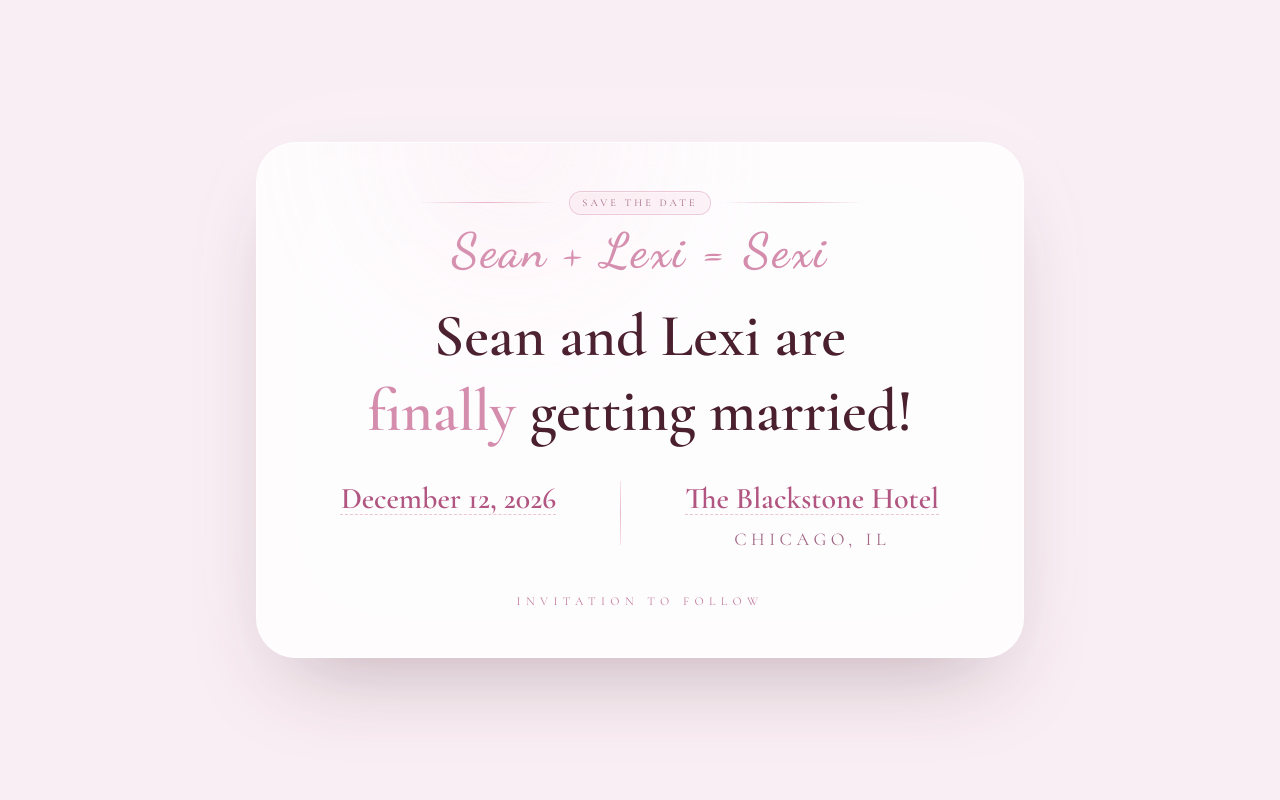
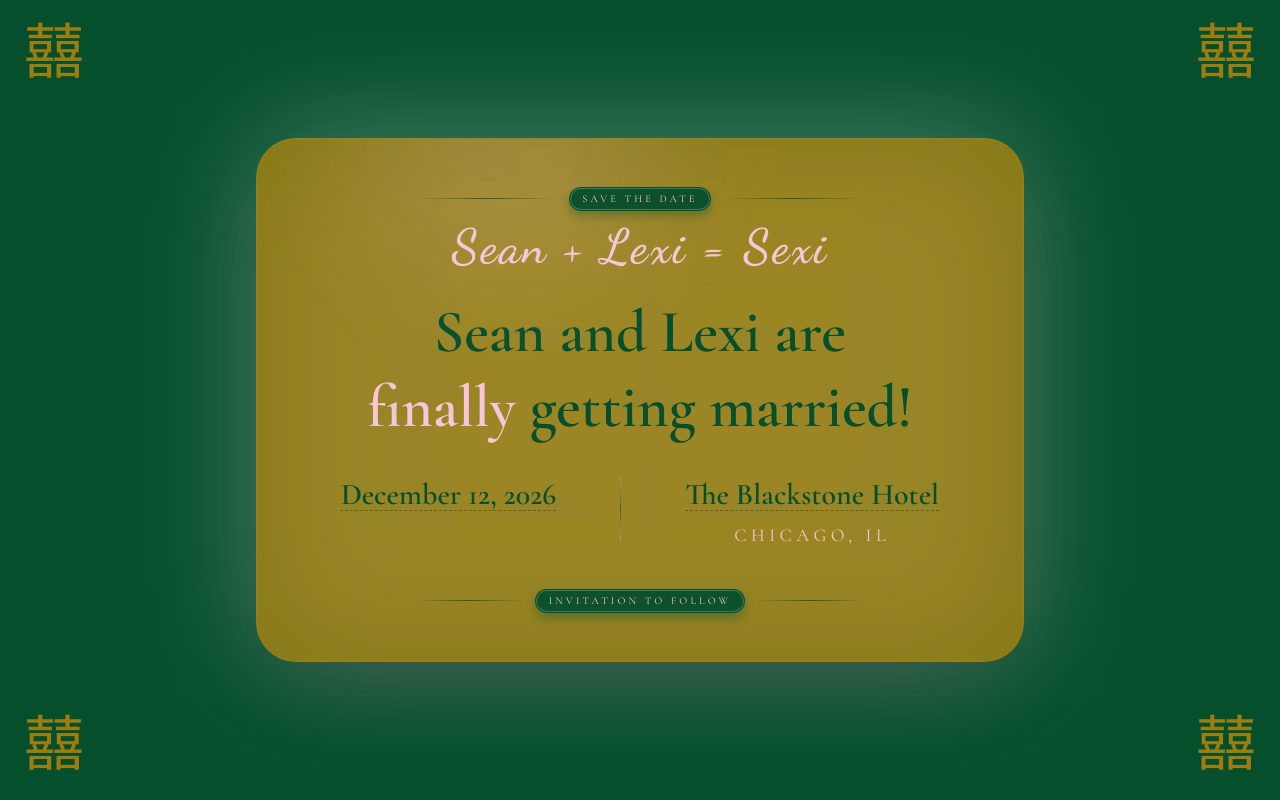
Before and after one commit to seangransee/wedding, a Next.js app: page /savethedate in a window 1280 px wide. Built offline with nearby package versions, Linux system fonts and the light colour scheme.

Commit message:
Update styles in globals.css and SaveTheDate component for aesthetics.

```diff
--- a/src/app/globals.css
+++ b/src/app/globals.css
@@ -44,16 +44,16 @@ body {
   display: block;
   height: 1px;
   flex: 1;
-  background: linear-gradient(to right, transparent, rgba(210, 128, 159, 0.55), transparent);
+  background: linear-gradient(to right, transparent, rgba(5, 79, 45, 0.75), transparent);
 }
 
 .deco-badge {
   letter-spacing: 0.3em;
   padding: 0.2rem 0.8rem;
-  border: 1px solid rgba(214, 141, 173, 0.4);
+  border: 1px solid rgba(5, 79, 45, 0.8);
   border-radius: 999px;
-  background: rgba(249, 228, 238, 0.45);
-  box-shadow: inset 0 0 0 1px rgba(255, 255, 255, 0.3);
+  background: rgba(5, 79, 45, 0.95);
+  box-shadow: 0 0.35rem 0.6rem rgba(5, 79, 45, 0.35), inset 0 0 0 1px rgba(255, 255, 255, 0.22);
 }
 
 .finally-shimmer {
--- a/src/app/savethedate/page.tsx
+++ b/src/app/savethedate/page.tsx
@@ -30,7 +30,31 @@ export const metadata: Metadata = {
 
 export default function SaveTheDate() {
   return (
-    <main className="relative min-h-screen overflow-hidden bg-[#f9eef4] flex items-center justify-center py-8 px-6 text-[#4a1f2e] sm:py-12 md:py-16">
+    <main className="relative min-h-screen overflow-hidden bg-[#054f2d] flex items-center justify-center py-8 px-6 text-white sm:py-12 md:py-16">
+      <span
+        className="pointer-events-none absolute top-6 left-6 text-4xl text-[#b8860b] opacity-85 sm:text-5xl md:text-6xl"
+        aria-hidden="true"
+      >
+        囍
+      </span>
+      <span
+        className="pointer-events-none absolute top-6 right-6 text-4xl text-[#b8860b] opacity-85 sm:text-5xl md:text-6xl"
+        aria-hidden="true"
+      >
+        囍
+      </span>
+      <span
+        className="pointer-events-none absolute bottom-6 left-6 text-4xl text-[#b8860b] opacity-85 sm:text-5xl md:text-6xl"
+        aria-hidden="true"
+      >
+        囍
+      </span>
+      <span
+        className="pointer-events-none absolute bottom-6 right-6 text-4xl text-[#b8860b] opacity-85 sm:text-5xl md:text-6xl"
+        aria-hidden="true"
+      >
+        囍
+      </span>
       <div
         className="art-deco-bg pointer-events-none absolute inset-0 -z-20"
         aria-hidden="true"
@@ -44,18 +68,24 @@ export default function SaveTheDate() {
           className="absolute inset-0 rounded-[40px] bg-white/30 blur-3xl"
           aria-hidden="true"
         />
-        <div className="hero-card relative overflow-hidden rounded-[40px] border border-white/70 bg-white/80 backdrop-blur-md shadow-2xl p-8 text-center sm:p-10 md:p-12">
+        <div className="hero-card relative overflow-hidden rounded-[40px] border border-[#b8860b]/45 bg-[#b8860b]/70 backdrop-blur-md shadow-2xl p-8 text-center text-[#054f2d] sm:p-10 md:p-12">
           <div
             className="hero-halo absolute -top-32 left-1/2 h-64 w-64 -translate-x-1/2 rounded-full bg-[#f5c9dc]/20 blur-3xl"
             aria-hidden="true"
           />
-          <div className="deco-header mx-auto flex max-w-md items-center justify-center gap-3 text-[0.65rem] uppercase tracking-[0.55em] text-[#a26786]">
+          <span
+            className="pointer-events-none absolute inset-0 -z-10 flex items-center justify-center text-[min(45vw,28rem)] font-semibold text-[#b8860b] opacity-10"
+            aria-hidden="true"
+          >
+            囍
+          </span>
+          <div className="deco-header mx-auto flex max-w-md items-center justify-center gap-3 text-[0.65rem] uppercase tracking-[0.55em]">
             <span className="deco-line" aria-hidden="true" />
-            <span className="deco-badge">SAVE THE DATE</span>
+            <span className="deco-badge text-[#f7c6d8]">SAVE THE DATE</span>
             <span className="deco-line" aria-hidden="true" />
           </div>
           <p
-            className="mt-3 text-3xl text-[#d48dad] sm:text-4xl md:text-5xl"
+            className="mt-3 text-3xl text-[#f7c6d8] sm:text-4xl md:text-5xl"
             style={{
               fontFamily: "var(--font-dancing-script)",
               fontWeight: 600,
@@ -66,44 +96,48 @@ export default function SaveTheDate() {
           </p>
           <h1 className="mt-6 text-3xl font-semibold leading-tight sm:text-4xl md:text-5xl lg:text-6xl">
             <span className="block">Sean and Lexi are</span>
-            <span className="font-semibold text-[#d48dad]">finally</span>{" "}
+            <span className="font-semibold text-[#f7c6d8]">finally</span>{" "}
             getting married!
           </h1>
           <div className="mt-8 flex flex-col gap-6 md:flex-row md:items-start md:justify-center md:gap-16">
             <div>
-              <p className="text-2xl font-semibold text-[#b15581] sm:text-3xl">
+              <p className="text-2xl font-semibold sm:text-3xl">
                 <a
                   href="https://www.google.com/calendar/render?action=TEMPLATE&text=Sean%20%26%20Lexi%27s%20Wedding&dates=20261212/20261213&location=The%20Blackstone%2C%20Autograph%20Collection%2C%20636%20South%20Michigan%20Avenue%2C%20Chicago%2C%20IL%2060605%2C%20USA&details=Lexi%20and%20Sean%20are%20finally%20getting%20married."
                   target="_blank"
                   rel="noopener noreferrer"
-                  className="text-current underline decoration-dashed decoration-1 decoration-[#d48dad]/50 underline-offset-6 hover:text-[#d48dad] hover:decoration-[#d48dad]"
+                  className="text-current underline decoration-dashed decoration-1 decoration-[#054f2d]/50 underline-offset-6 hover:text-[#054f2d] hover:decoration-[#054f2d]"
                 >
                   December 12, 2026
                 </a>
               </p>
             </div>
-            <div className="md:hidden text-xs uppercase tracking-[0.4em] text-[#a26786]">
+            <div className="md:hidden text-xs uppercase tracking-[0.4em] text-[#f7c6d8]">
               at
             </div>
-            <div className="hidden md:block h-16 w-px bg-gradient-to-b from-[#f1b9ce]/40 via-[#d48dad]/60 to-[#f1b9ce]/40" />
+            <div className="hidden md:block h-16 w-px bg-gradient-to-b from-[#f7c6d8]/35 via-[#054f2d]/60 to-[#f7c6d8]/35" />
             <div>
-              <p className="text-2xl font-semibold text-[#b15581] sm:text-3xl">
+              <p className="text-2xl font-semibold sm:text-3xl">
                 <a
                   href="https://maps.app.goo.gl/UKgUKENz1W4efCC7A"
                   target="_blank"
                   rel="noopener noreferrer"
-                  className="text-current underline decoration-dashed decoration-1 decoration-[#d48dad]/50 underline-offset-6 hover:text-[#d48dad] hover:decoration-[#d48dad]"
+                  className="text-current underline decoration-dashed decoration-1 decoration-[#054f2d]/50 underline-offset-6 hover:text-[#054f2d] hover:decoration-[#054f2d]"
                 >
                   The Blackstone Hotel
                 </a>
               </p>
-              <p className="mt-2 text-base uppercase tracking-[0.25em] text-[#a26786] sm:text-lg">
+              <p className="mt-2 text-base uppercase tracking-[0.25em] text-[#f7c6d8] sm:text-lg">
                 Chicago, IL
               </p>
             </div>
           </div>
-          <div className="mt-8 text-xs uppercase tracking-[0.45em] text-[#c07a9c] sm:mt-10">
-            Invitation to follow
+          <div className="mt-8 sm:mt-10">
+            <div className="deco-header mx-auto flex max-w-md items-center justify-center gap-3 text-[0.65rem] uppercase tracking-[0.55em]">
+              <span className="deco-line" aria-hidden="true" />
+              <span className="deco-badge text-[#f7c6d8]">INVITATION TO FOLLOW</span>
+              <span className="deco-line" aria-hidden="true" />
+            </div>
           </div>
         </div>
       </div>
```
